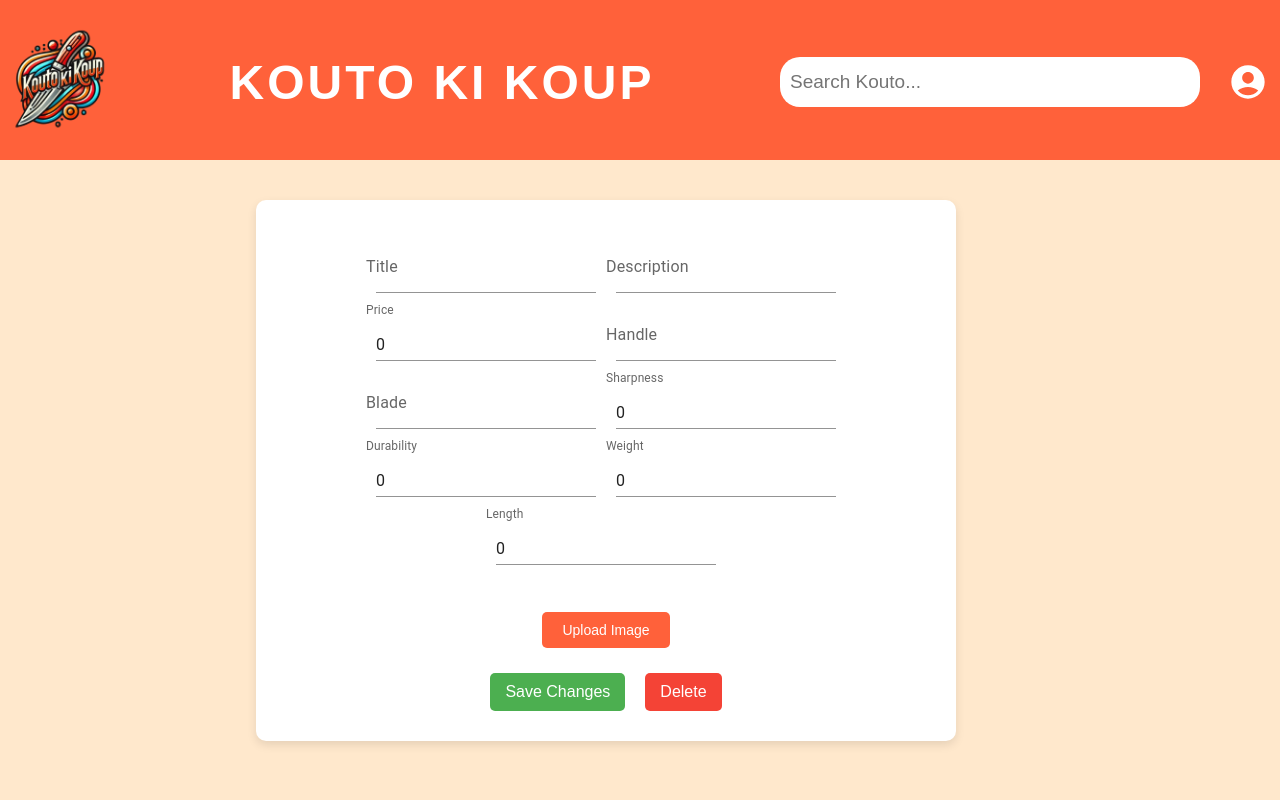
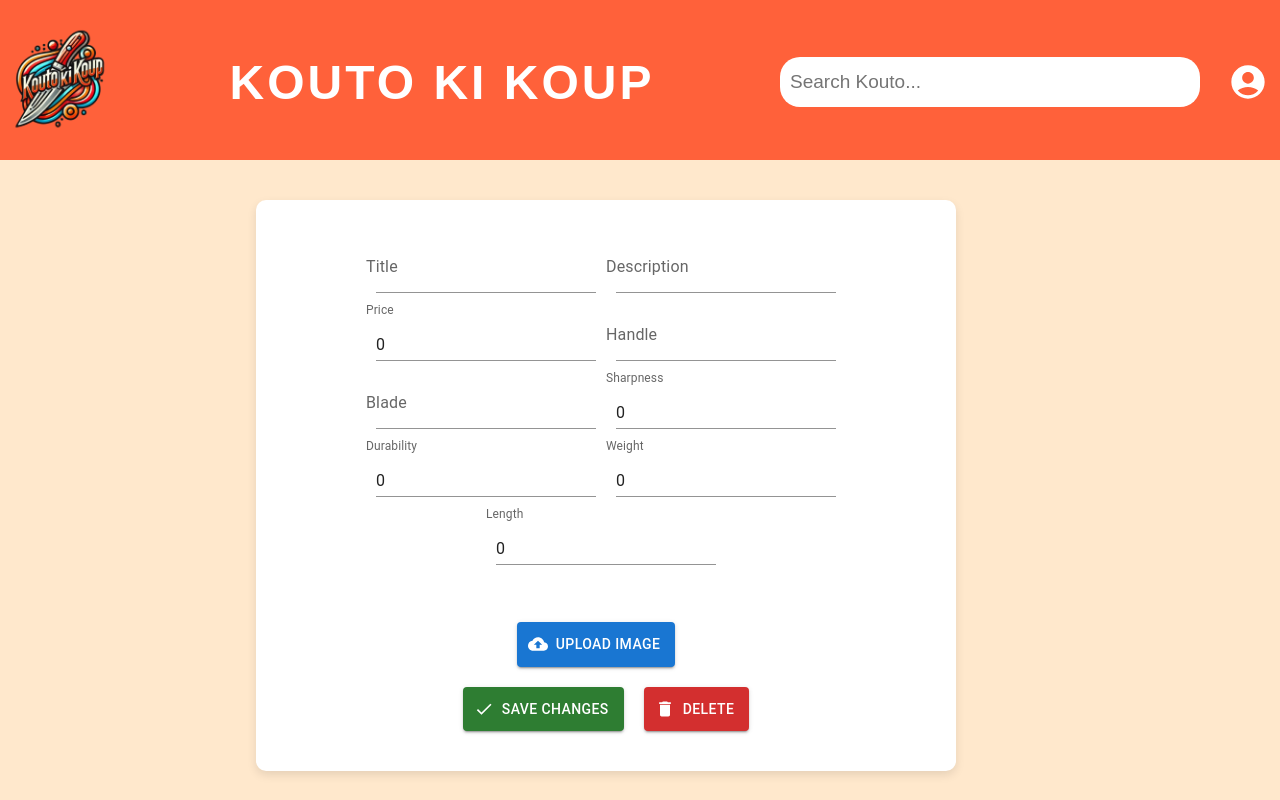
Before and after one commit to Affy657/KoutoKiKoup, a React (Vite) app: page /editproduct/1 in a window 1280 px wide. Built offline with nearby package versions, Linux system fonts and the light colour scheme; no server answers.

Commit message:
Change with MUI

```diff
--- a/src/components/DeleteButton/DeleteButton.css
+++ /dev/null
@@ -1,16 +0,0 @@
-.delete-button {
-    padding: 10px 15px;
-    font-size: 16px;
-    color: #fff;
-    background-color: #f44336;
-    border: none;
-    border-radius: 5px;
-    cursor: pointer;
-    transition: background-color 0.3s ease;
-    margin-top: 10px;
-    margin-left: 20px;
-}
-
-.delete-button:hover {
-    background-color: #d32f2f;
-}
--- a/src/components/DeleteButton/DeleteButton.tsx
+++ b/src/components/DeleteButton/DeleteButton.tsx
@@ -1,15 +1,28 @@
 import React from 'react';
-import './DeleteButton.css';
+import { Button } from "@mui/material";
+import DeleteIcon from '@mui/icons-material/Delete';
 
 type DeleteButtonProps = {
-  onClick: () => void;
-  label: string;
+    onClick: () => void;
+    label: string;
 };
 
-const DeleteButton: React.FC<DeleteButtonProps> = ({ onClick, label }) => (
-  <button type="button" className="delete-button" onClick={onClick}>
-    {label}
-  </button>
-);
+const DeleteButton: React.FC<DeleteButtonProps> = ({ onClick, label }) => {
+    return (
+        <Button
+            variant="contained"
+            color="error"
+            onClick={onClick}
+            startIcon={<DeleteIcon />}
+            sx={{
+                padding: '10px 15px',
+                margin: '10px 0',
+                marginRigth: '20px',
+            }}
+        >
+            {label}
+        </Button>
+    );
+}
 
 export default DeleteButton;
--- a/src/components/ImageUpload/ImageUpload.css
+++ /dev/null
@@ -1,33 +0,0 @@
-.image-upload {
-    display: flex;
-    flex-direction: column;
-    align-items: center;
-    justify-content: center;
-    margin: 15px 0;
-}
-
-.custom-file-upload {
-    display: inline-block;
-    padding: 10px 20px;
-    font-size: 14px;
-    cursor: pointer;
-    background-color: #ff613a;
-    color: white;
-    border-radius: 5px;
-    transition: background-color 0.3s ease, transform 0.2s ease;
-}
-
-.custom-file-upload:hover {
-    background-color: #ff856a;
-    transform: translateY(-1px);
-}
-
-#file-input {
-    display: none;
-}
-
-.file-name {
-    margin-top: 10px;
-    font-size: 12px;
-    color: #666;
-}
--- a/src/components/ImageUpload/ImageUpload.tsx
+++ b/src/components/ImageUpload/ImageUpload.tsx
@@ -1,25 +1,50 @@
-import React, { ChangeEvent } from 'react';
-import './ImageUpload.css';
-
+import { styled } from '@mui/material/styles';
+import Button from '@mui/material/Button';
+import CloudUploadIcon from '@mui/icons-material/CloudUpload';
+import {ChangeEvent} from "react";
+import Box from "@mui/material/Box";
 
 type ImageUploadProps = {
   image: File | null;
   onImageChange: (e: ChangeEvent<HTMLInputElement>) => void;
 };
 
-const ImageUpload: React.FC<ImageUploadProps> = ({ image, onImageChange }) => (
-  <div className="image-upload">
-    <label htmlFor="file-input" className="custom-file-upload">
-      Upload Image
-    </label>
-    <input
-      id="file-input"
-      type="file"
-      onChange={onImageChange}
-      accept="image/*"
-    />
-    {image && <p className="file-name">Selected file: {image.name}</p>}
-  </div>
-);
+const VisuallyHiddenInput = styled('input')({
+    clipPath: 'inset(50%)',
+    height: 1,
+    overflow: 'hidden',
+    position: 'absolute',
+    bottom: 0,
+    left: 0,
+    whiteSpace: 'nowrap',
+    width: 1,
+});
+
+function ImageUpload({ image, onImageChange }: ImageUploadProps) {
+    return (
+        <Box>
+            <Button
+                component="label"
+                role={undefined}
+                variant="contained"
+                tabIndex={-1}
+                startIcon={<CloudUploadIcon />}
+                sx={{
+                    padding: '10px 15px',
+                    margin: '10px 0',
+                    marginRight: '20px',
+                }}
+            >
+                Upload Image
+                <VisuallyHiddenInput
+                    type="file"
+                    onChange={onImageChange}
+                    accept={'image/*'}
+                />
+            </Button>
+            {image && <p>Selected file: {image.name}</p>}
+        </Box>
+    );
+}
 
 export default ImageUpload;
--- a/src/components/ProductForm/ProductForm.tsx
+++ b/src/components/ProductForm/ProductForm.tsx
@@ -1,6 +1,5 @@
 import React from 'react';
 import TextField from '@mui/material/TextField';
-//import './ProductForm.css';
 
 type ProductFormProps = {
   title: string;
--- a/src/components/SubmitButton/SubmitButton.css
+++ /dev/null
@@ -1,15 +0,0 @@
-.submit-button {
-    padding: 10px 15px;
-    font-size: 16px;
-    color: #fff;
-    background-color: #4CAF50;
-    border: none;
-    border-radius: 5px;
-    cursor: pointer;
-    transition: background-color 0.3s ease;
-    margin-top: 10px;
-}
-
-.submit-button:hover {
-    background-color: #45a049;
-}
--- a/src/components/SubmitButton/SubmitButton.tsx
+++ b/src/components/SubmitButton/SubmitButton.tsx
@@ -1,5 +1,6 @@
 import React from 'react';
-import './SubmitButton.css';
+import {Button} from "@mui/material";
+import DoneIcon from '@mui/icons-material/Done';
 
 type SubmitButtonProps = {
   onClick: () => void;
@@ -7,9 +8,19 @@ type SubmitButtonProps = {
 };
 
 const SubmitButton: React.FC<SubmitButtonProps> = ({ onClick, label }) => (
-  <button type="button" className="submit-button" onClick={onClick}>
+  <Button
+      variant="contained"
+      color="success"
+      onClick={onClick}
+      startIcon={<DoneIcon />}
+      sx={{
+        padding: '10px 15px',
+        margin: '10px 0',
+        marginRight: '20px',
+      }}
+  >
     {label}
-  </button>
+  </Button>
 );
 
 export default SubmitButton;
```
Also changed, not shown: src/components/ProductForm/ProductForm.css (deleted, +0 -31 lines).
